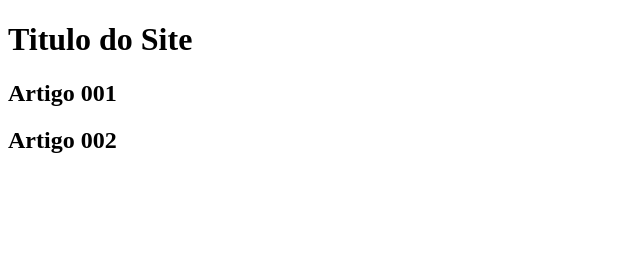
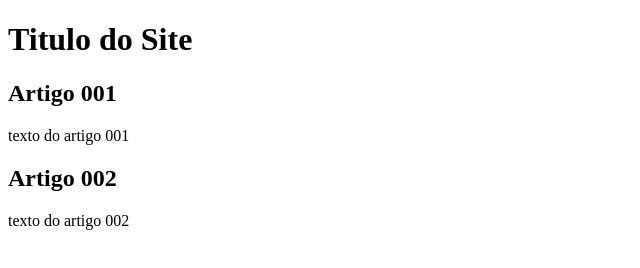
Before and after one commit to Eli4kim/Projeto-Site, a plain HTML site: page index.html in a window 1280 px wide. Shown: the whole page, without its empty margins (0-640 px from the left). Drawn offline with Linux system fonts and the light colour scheme.

Commit message:
atribuiçao
Foi atribuido  <h>

```diff
--- a/index.html
+++ b/index.html
@@ -13,9 +13,11 @@
       </header>
       <article>
         <h2>Artigo 001</h2>
+        <p>texto do artigo 001</p>
       </article>
       <article>
         <h2>Artigo 002</h2>
+        <p>texto do artigo 002</p>
       </article>
     </main>
   </body>
```
